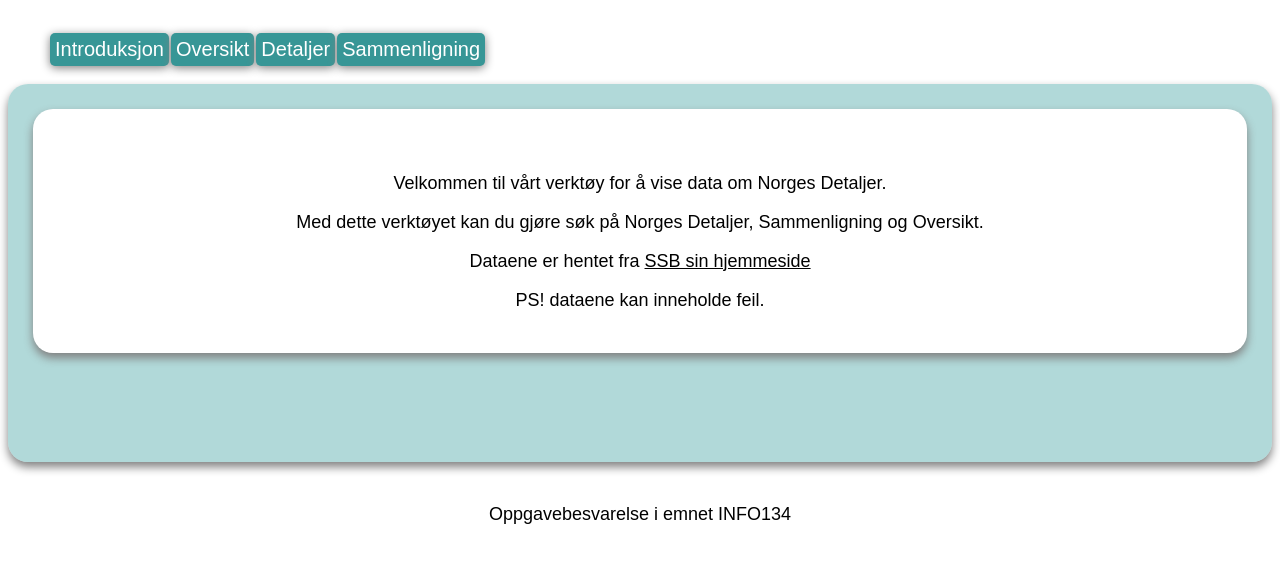
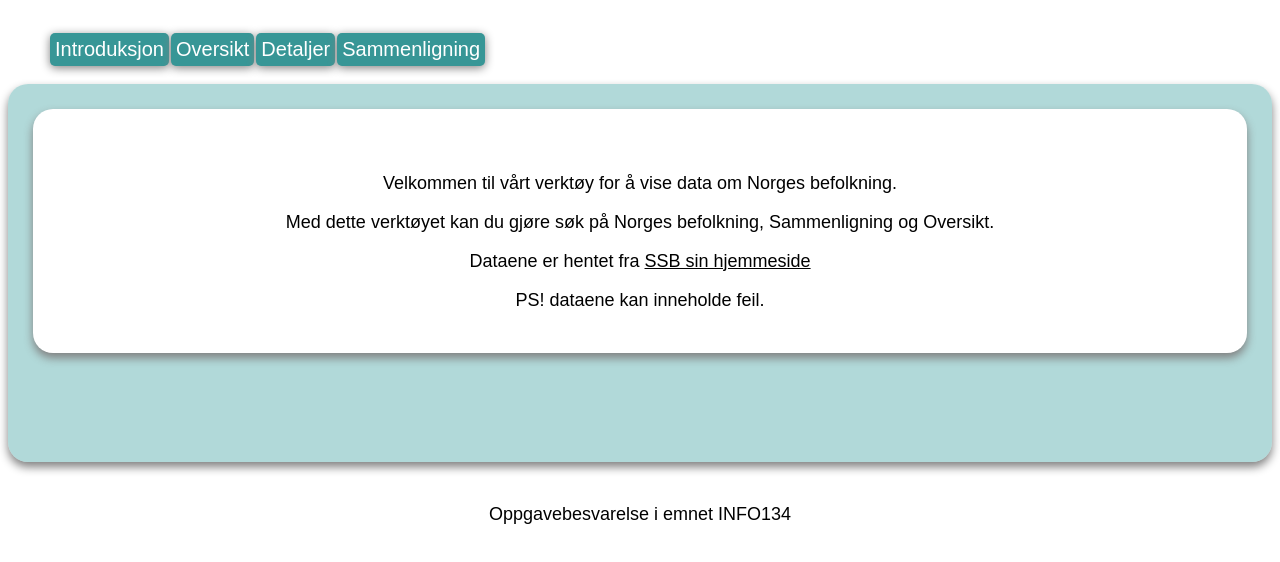
Before and after one commit to henrikbonsaksen/Semesteroppgave, a plain HTML site: page index.html in a window 1280 px wide. Drawn offline with Linux system fonts and the light colour scheme; no server answers.

Commit message:
små tekst endringer

```diff
--- a/index.html
+++ b/index.html
@@ -25,8 +25,8 @@
   <div class="container center">
     <div id="Introduksjon" class="infoBox show">
       <p><br>
-        Velkommen til vårt verktøy for å vise data om Norges Detaljer.<p>
-        Med dette verktøyet kan du gjøre søk på Norges Detaljer, Sammenligning og Oversikt.
+        Velkommen til vårt verktøy for å vise data om Norges befolkning.<p>
+        Med dette verktøyet kan du gjøre søk på Norges befolkning, Sammenligning og Oversikt.
       <p>Dataene er hentet fra  <a href="https://www.ssb.no/">SSB sin hjemmeside</a></p>
       PS! dataene kan inneholde feil.
       </p>
```
